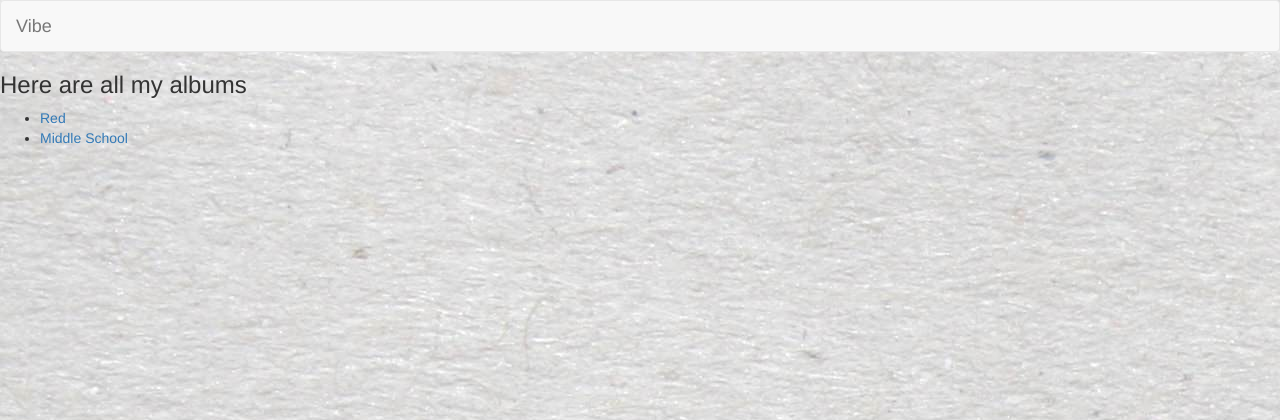
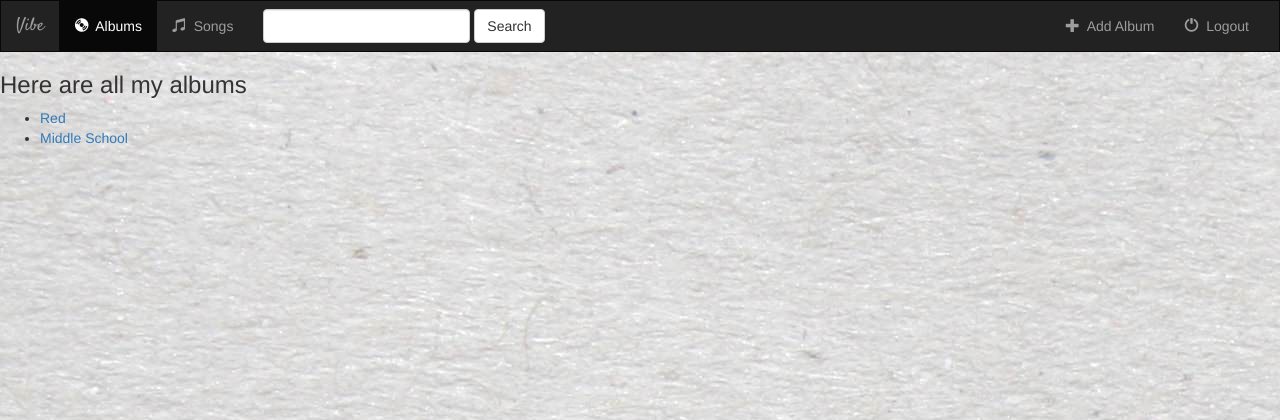
Before and after one commit to akash1309/vibe, a Django app: page /music/ in a window 1280 px wide. Shown: the top 420 px of the page. Run offline with Django 3.2, Linux system fonts and the light colour scheme; data comes from the database, SQL or seed files in the repository; some libraries are stand-ins or nearby versions.

Commit message:
navigation bar made by writing in index.html

```diff
--- a/website/music/static/music/style.css
+++ b/website/music/static/music/style.css
@@ -1,3 +1,11 @@
 body{
     background: white url("images/back.jpg");
 }
+
+.navbar{
+    border-radius: 0;
+}
+
+.navbar-brand{
+    font-family: 'Satisfy', cursive;
+}
--- a/website/music/templates/music/index.html
+++ b/website/music/templates/music/index.html
@@ -1,14 +1,61 @@
 
 {% load staticfiles %}
-<link rel="stylesheet" href="https://maxcdn.bootstrapcdn.com/bootstrap/3.3.6/css/bootstrap.min.css" />
-<link rel="stylesheet" type="text/css" href="{% static 'music/style.css' %}" />
+<link rel="stylesheet" href="https://maxcdn.bootstrapcdn.com/bootstrap/3.3.6/css/bootstrap.min.css">
+<link href='https://fonts.googleapis.com/css?family=Satisfy' rel='stylesheet' type='text/css'>
+<link rel="stylesheet" type="text/css" href="{% static 'music/style.css' %}"/>
+<script src="https://ajax.googleapis.com/ajax/libs/jquery/1.12.0/jquery.min.js"></script>
+<script src="http://maxcdn.bootstrapcdn.com/bootstrap/3.3.6/js/bootstrap.min.js"></script>
 
-<nav class="navbar navbar-default">
+
+<nav class="navbar navbar-inverse">
     <div class="container-fluid">
 
-        <!-- logo -->
+        <!-- header -->
         <div class="navbar-header">
+            <button type="button" class="navbar-toggle" data-toggle="collapse" data-target="#topNavBar">
+                <span class="icon-bar"></span>
+                <span class="icon-bar"></span>
+                <span class="icon-bar"></span>
+            </button>
             <a class="navbar-brand" href="{% url 'music:index' %}">Vibe</a>
+        </div>
+
+        <!--Items -->
+        <div class="collapse navbar-collapse" id="#topNavBar">
+            <ul class="nav navbar-nav">
+                <li class="active">
+                    <a href="{% url 'music:index' %}">
+                        <span class="glyphicon glyphicon-cd" aria-hidden="true"></span>&nbsp; Albums
+                    </a>
+                </li>
+                <li class="">
+                    <a href="#">
+                        <span class="glyphicon glyphicon-music" aria-hidden="true"></span>&nbsp; Songs
+                    </a>
+                </li>
+            </ul>
+
+            <form class="navbar-form navbar-left" role="search" method="get" action="#">
+                <div class="form-group">
+                    <input type="text" class="form-control" name="q" value="">
+                </div>
+                <button type="submit" class="btn btn-default">Search</button>
+            </form>
+
+            <ul class="nav navbar-nav navbar-right">
+               <li class="">
+                    <a href="#">
+                        <span class="glyphicon glyphicon-plus" aria-hidden="true"></span>&nbsp; Add Album
+                    </a>
+                </li>
+
+                 <li class="">
+                    <a href="#">
+                        <span class="glyphicon glyphicon-off" aria-hidden="true"></span>&nbsp; Logout
+                    </a>
+                </li>
+
+            </ul>
         </div>
     </div>
 </nav>
```
